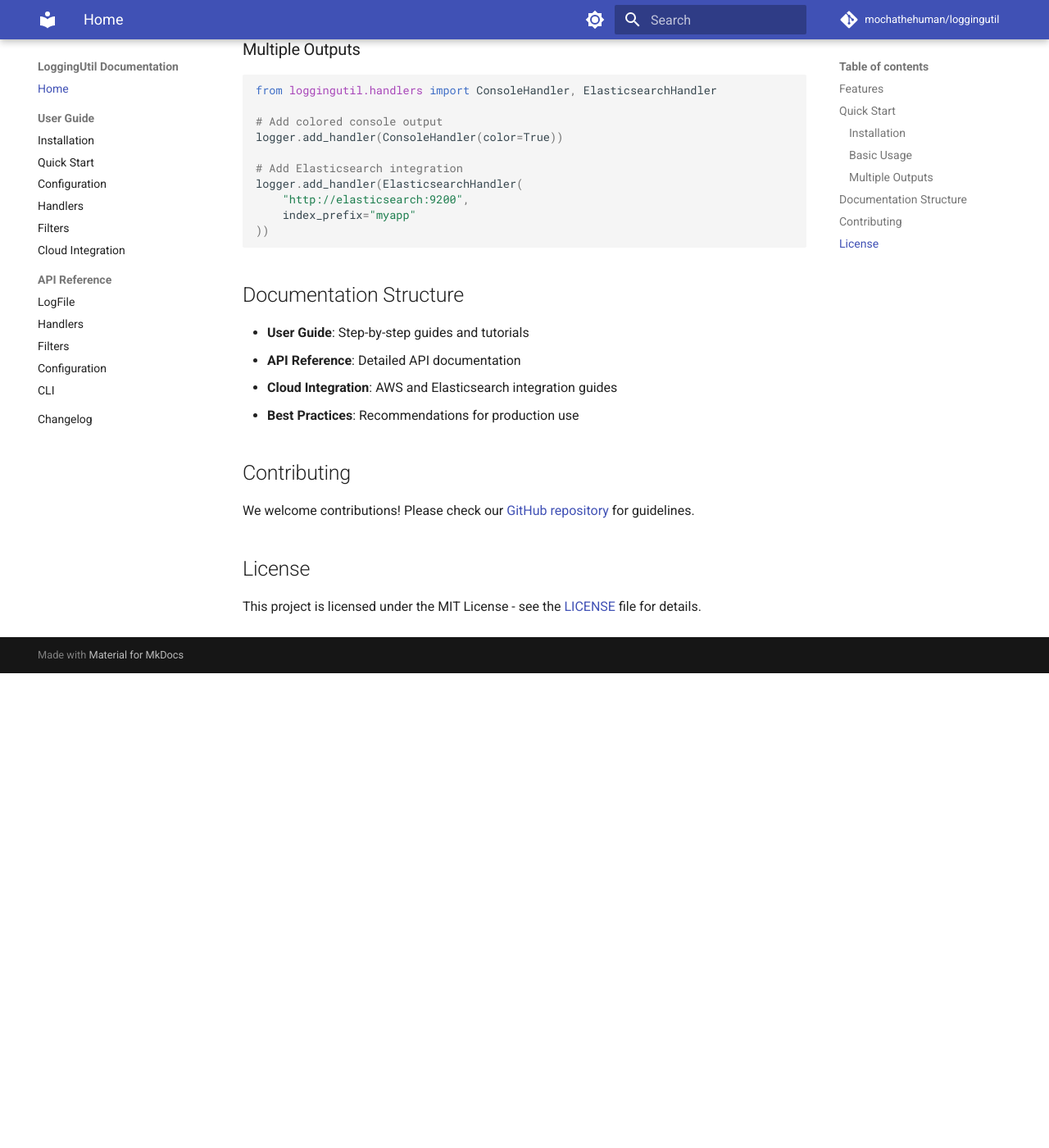
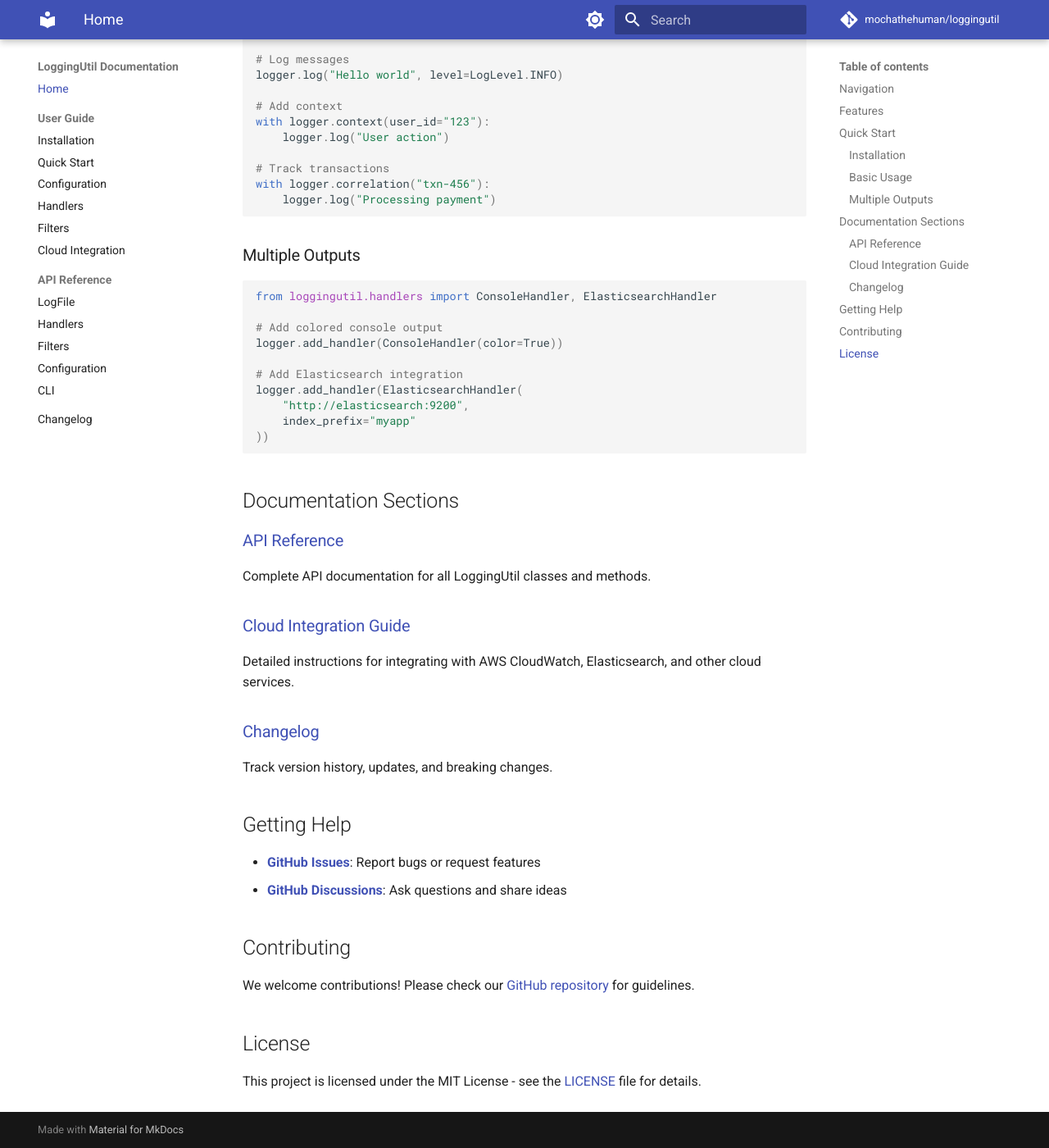
Before and after one commit to MochaTheDev/loggingutil, an MkDocs documentation site: the page built from docs/index.md, in a window 1280 px wide and 1400 px high, scrolled down 1157 px. Shown: the whole window at 82% size. Built offline with MkDocs 1.6.1 and Material for MkDocs 9.7.7, drawn with Linux system fonts in a browser that asks for light colours; comment, search, counter and statistics services are not loaded; before the commit the page ends 1978 px from its top, so only the background shows below that; some of the changed text lies outside the part shown.

Commit message:
docs updates

````diff
--- a/docs/index.md
+++ b/docs/index.md
@@ -1,6 +1,14 @@
 # LoggingUtil Documentation
 
 Welcome to LoggingUtil, a powerful Python logging utility that surpasses the standard library logging module.
+
+## Navigation
+
+- **[API Reference](api/logfile.md)**: Detailed API documentation
+    - [LogFile Class](api/logfile.md)
+    - [Handlers](api/handlers.md)
+- **[Cloud Integration Guide](guide/cloud.md)**: AWS and Elasticsearch integration guides
+- **[Changelog](changelog.md)**: Version history and updates
 
 ## Features
 
@@ -56,12 +64,21 @@
 ))
 ```
 
-## Documentation Structure
+## Documentation Sections
 
-- **User Guide**: Step-by-step guides and tutorials
-- **API Reference**: Detailed API documentation
-- **Cloud Integration**: AWS and Elasticsearch integration guides
-- **Best Practices**: Recommendations for production use
+### [API Reference](api/logfile.md)
+Complete API documentation for all LoggingUtil classes and methods.
+
+### [Cloud Integration Guide](guide/cloud.md)
+Detailed instructions for integrating with AWS CloudWatch, Elasticsearch, and other cloud services.
+
+### [Changelog](changelog.md)
+Track version history, updates, and breaking changes.
+
+## Getting Help
+
+- **[GitHub Issues](https://github.com/mochathehuman/loggingutil/issues)**: Report bugs or request features
+- **[GitHub Discussions](https://github.com/mochathehuman/loggingutil/discussions)**: Ask questions and share ideas
 
 ## Contributing
 
````
Also changed, not shown: 1 other file.
